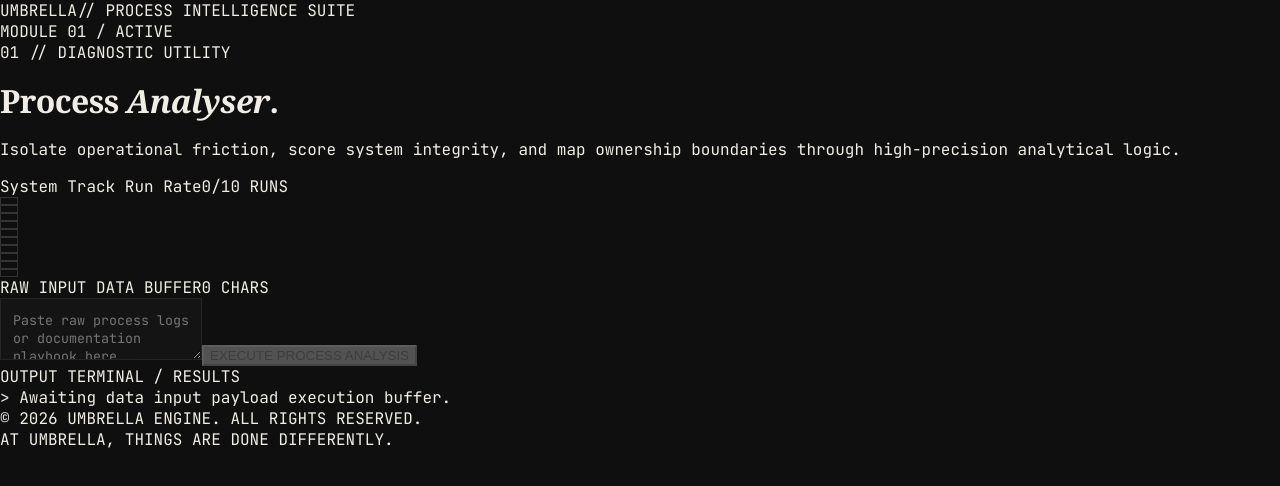
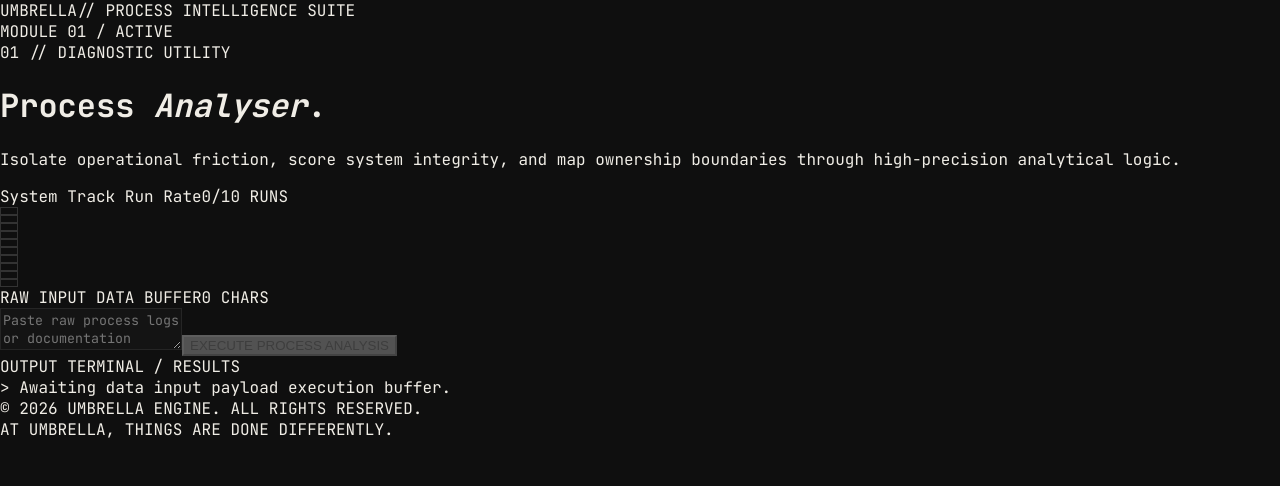
Before and after one commit to vikrantsharma10/ops-process-analyser, a Next.js app: page / in a window 1280 px wide. Shown: the top 486 px of the page. Built offline with nearby package versions, Linux system fonts and the light colour scheme.

Commit message:
Update globals.css

```diff
--- a/app/globals.css
+++ b/app/globals.css
@@ -1,10 +1,10 @@
-@import url('https://fonts.googleapis.com/css2?family=Instrument+Serif:ital@0;1&family=JetBrains+Mono:wght@400;500;700&display=swap');
+@import url('https://fonts.googleapis.com/css2?family=Instrument+Serif:ital@0;1&family=JetBrains+Mono:wght@300;400;500;700&display=swap');
 
 @tailwind base;
 @tailwind components;
 @tailwind utilities;
 
-/* Core Reset & High-Contrast Dark Mode Baseline */
+/* Core Canvas Reset matching the Umbrella Architecture */
 body {
   background-color: #0f0f0f;
   color: #f0ede6;
@@ -14,53 +14,37 @@ body {
   -webkit-font-smoothing: antialiased;
 }
 
-/* Custom Typography Utility Overrides */
-.font-serif-display {
-  font-family: 'Instrument+Serif', Georgia, serif;
-  letter-spacing: -0.02em;
-  line-height: 1.05;
+/* Core Brand Font Families */
+.font-display-serif {
+  font-family: 'Instrument Serif', Georgia, serif;
 }
 
-.font-mono-interface {
+.font-mono-system {
   font-family: 'JetBrains Mono', monospace;
 }
 
-/* Enforcing Umbrella Brand Elements Globals */
+/* Enforcing Sharp Geometry across all layout levels */
 * {
-  border-radius: 0px !important; /* Strictly rejects rounded corners */
+  border-radius: 0px !important;
 }
 
-/* Custom Selection Highlight using Volt Lime Green */
+/* Global Selection Highlight Pop */
 ::selection {
   background-color: #c8f135;
   color: #0f0f0f;
 }
 
-/* Global Form Component Defaults to prevent raw unstyled defaults */
-input, textarea, select {
+/* Clean Input & Data Field Focus Baselines */
+textarea, input {
   background-color: #141414;
   color: #f0ede6;
   border: 1px solid #252525;
-  padding: 12px;
   font-family: 'JetBrains Mono', monospace;
-  transition: border-color 0.2s ease;
+  transition: all 0.2s ease;
 }
 
-input:focus, textarea:focus {
+textarea:focus, input:focus {
   outline: none;
   border-color: #c8f135;
+  background-color: #1a1a1a;
 }
-
-/* Custom Scrollbar to match dark aesthetic */
-::-webkit-scrollbar {
-  width: 6px;
-}
-::-webkit-scrollbar-track {
-  background: #0f0f0f;
-}
-::-webkit-scrollbar-thumb {
-  background: #252525;
-}
-::-webkit-scrollbar-thumb:hover {
-  background: #c8f135;
-}
```
